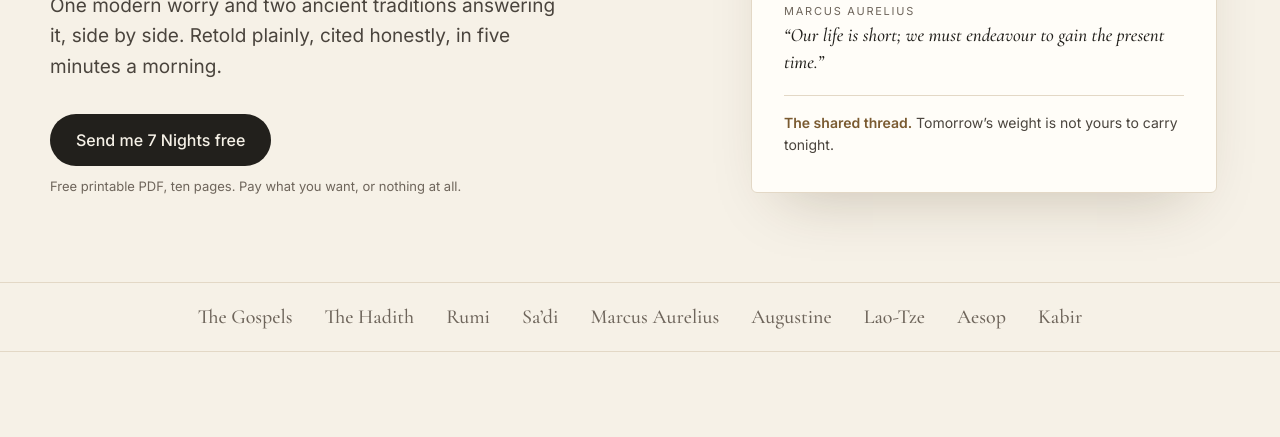
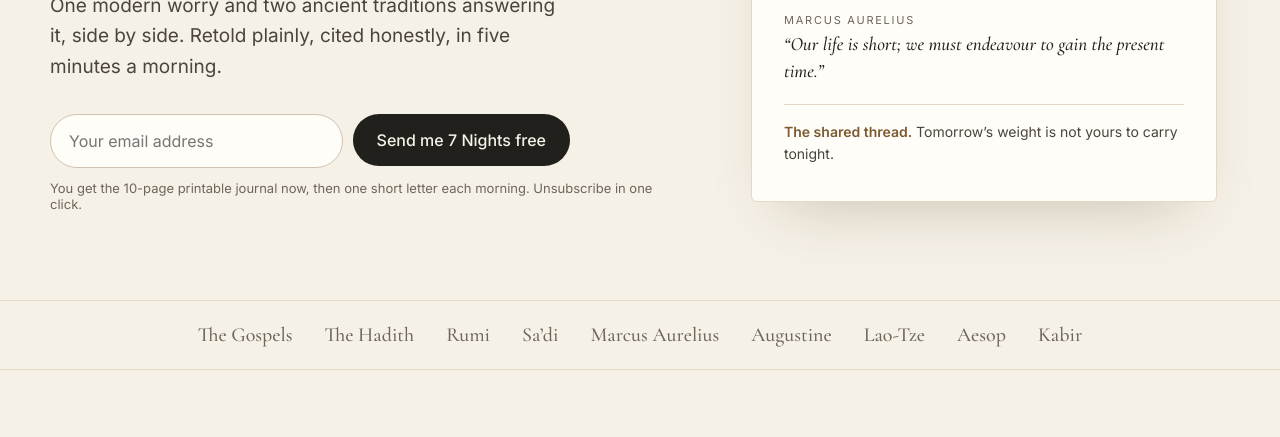
Before and after one commit to gkslyvz/wak-site, a plain HTML site: page index.html in a window 1280 px wide. Shown: the part 363-800 px from the top of the page. Drawn offline with nearby package versions, Linux system fonts and the light colour scheme.

Commit message:
Replace signup link with email form
Updated the signup section to include a form for email collection and changed the link for getting the journal.

```diff
--- a/index.html
+++ b/index.html
@@ -33,8 +33,12 @@ a{color:#7A5A30}a:hover{color:#5A4020}
       <div style="font-size: 13px; letter-spacing: 0.18em; text-transform: uppercase; color: #7A5A30; font-weight: 600">A free 7-night journal</div>
       <h1 style="font-family: 'Cormorant Garamond', serif; font-weight: 600; font-size: clamp(44px, 8vw, 68px); line-height: 1.02; margin: 18px 0 22px">Your trouble is old.<br>So is the answer.</h1>
       <p style="font-size: 19px; line-height: 1.6; color: #4A443D; margin: 0 0 32px; max-width: 520px">One modern worry and two ancient traditions answering it, side by side. Retold plainly, cited honestly, in five minutes a morning.</p>
-      <div id="signup" style="display:flex;flex-wrap:wrap;gap:10px;max-width:520px"><a href="https://goksel2.gumroad.com/l/runbqu" style="display:inline-flex;align-items:center;height:52px;padding:0 26px;border-radius:999px;background:#22201C;color:#F6F1E7;font-size:16px;font-weight:500;text-decoration:none">Send me 7 Nights free</a></div>
-      <p style="font-size: 13px; color: #6E655B; margin: 12px 0 0">Free printable PDF, ten pages. Pay what you want, or nothing at all.</p>
+      <form id="signup" action="https://app.kit.com/forms/10235635/subscriptions" method="post" style="display:flex;flex-wrap:wrap;gap:10px;max-width:520px">
+        <label for="email" style="position:absolute;left:-9999px">Email address</label>
+        <input id="email" name="email_address" type="email" required placeholder="Your email address" style="flex:1 1 240px;min-width:0;height:52px;padding:0 18px;border:1px solid #CFC2AE;border-radius:999px;background:#FFFDF8;font-size:16px;font-family:inherit">
+        <button type="submit" style="height:52px;padding:0 24px;border:0;border-radius:999px;background:#22201C;color:#F6F1E7;font-size:16px;font-weight:500;font-family:inherit;cursor:pointer">Send me 7 Nights free</button>
+      </form>
+      <p style="font-size: 13px; color: #6E655B; margin: 12px 0 0">You get the 10-page printable journal now, then one short letter each morning. Unsubscribe in one click.</p>
     </div>
     <div style="flex: 1 1 380px; min-width: 0; display: flex; justify-content: center">
       <div style="width: 100%; max-width: 400px; background: #FFFDF8; border: 1px solid #E3D8C6; border-radius: 6px; padding: 36px 32px; box-shadow: 0 30px 60px -30px rgba(60,40,10,0.25)">
@@ -92,7 +96,7 @@ a{color:#7A5A30}a:hover{color:#5A4020}
           <div style="font-size: 12px; letter-spacing: 0.16em; text-transform: uppercase; color: #7A5A30; font-weight: 600">Free</div>
           <div style="font-family: 'Cormorant Garamond', serif; font-size: 28px; font-weight: 600">7 Nights, 7 Ancient Answers</div>
           <p style="margin: 0; font-size: 15px; line-height: 1.6; color: #4A443D">Seven troubles, fourteen stories, ten printable pages.</p>
-          <a href="https://goksel2.gumroad.com/l/runbqu" style="margin-top: 8px; align-self: flex-start; background: #22201C; color: #F6F1E7; padding: 12px 18px; border-radius: 999px; text-decoration: none; font-size: 15px">Get it free</a>
+          <a href="#signup" style="margin-top: 8px; align-self: flex-start; background: #22201C; color: #F6F1E7; padding: 12px 18px; border-radius: 999px; text-decoration: none; font-size: 15px">Get it free</a>
         </div>
         <div style="background: #FFFDF8; border-radius: 6px; padding: 30px; display: flex; flex-direction: column; gap: 10px">
           <div style="font-size: 12px; letter-spacing: 0.16em; text-transform: uppercase; color: #7A5A30; font-weight: 600">Coming soon</div>
```
